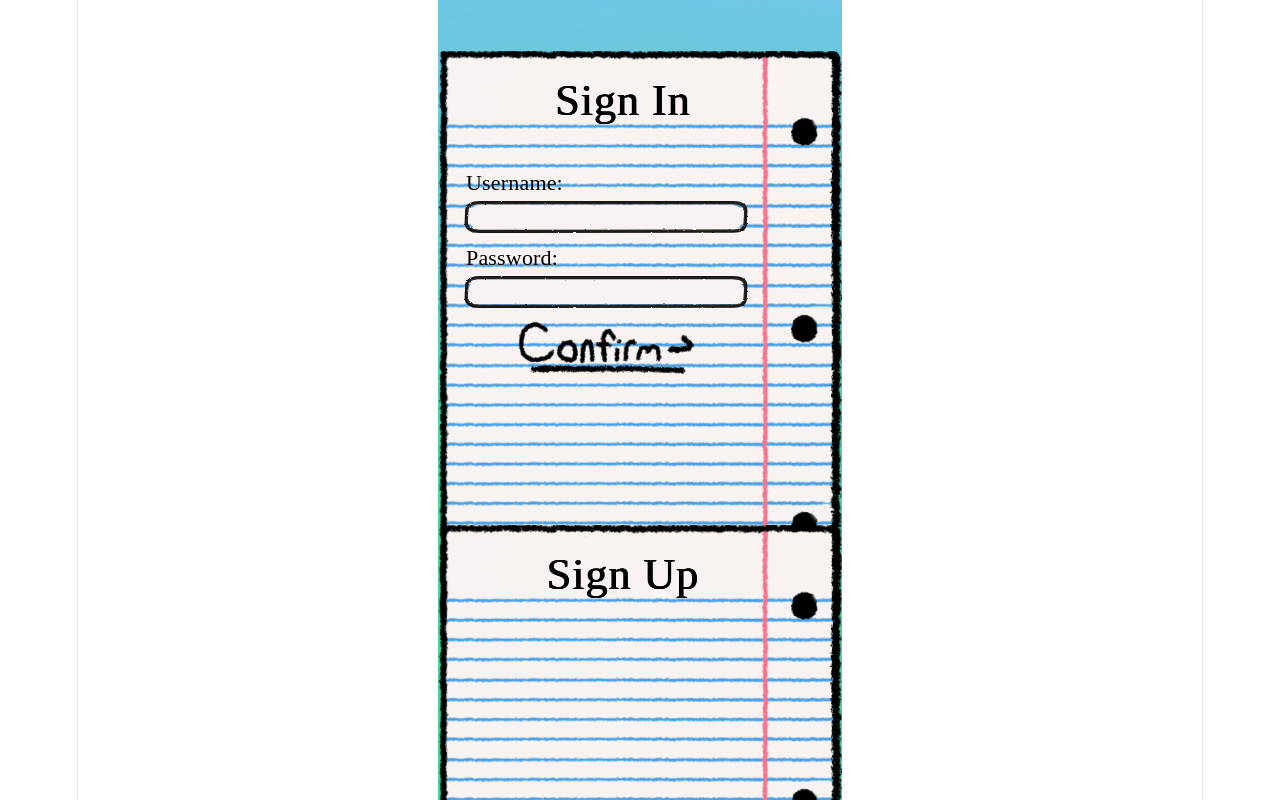
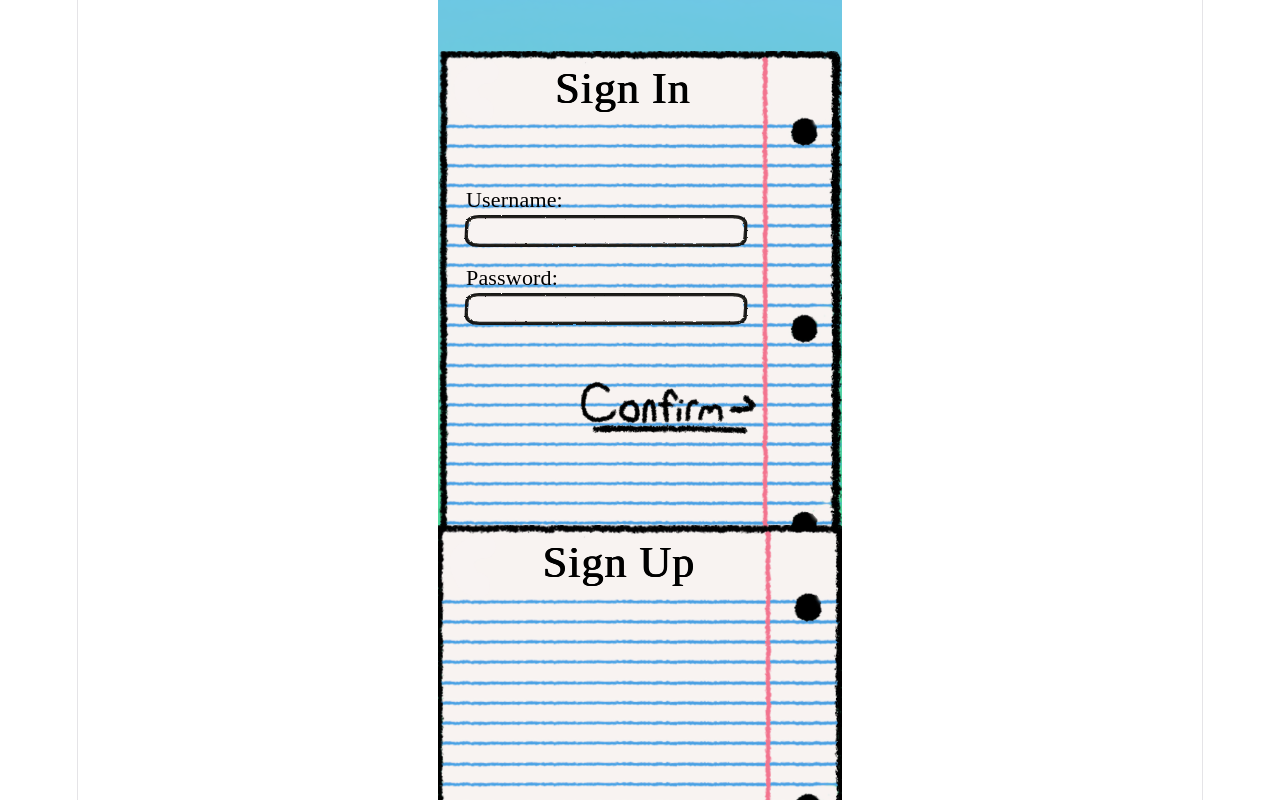
Before and after one commit to AliDAndrea/sugokuSudoku, a React (Vite) app in the folder Sugoku-Sudoku/: page /sign-in in a window 1280 px wide. Shown: the top 800 px of the page. Built offline with nearby package versions, Linux system fonts and the light colour scheme; a web font is replaced by a local one.

Commit message:
Sign In/Sign Up Page Formatting

```diff
--- a/Sugoku-Sudoku/src/AuthPage.css
+++ b/Sugoku-Sudoku/src/AuthPage.css
@@ -27,7 +27,7 @@
   height: 562px;
 }
 .auth-signin { top: 51px; z-index: 0; }
-.auth-signup { top: 525px; z-index: 1; }
+.auth-signup { top: 525px; left: -4px; width: 413px; height: 573px; z-index: 1; }
 .auth-signup[data-active='true'] { top: 188px; }
 .auth-paper { position: absolute; inset: 0; overflow: hidden; pointer-events: none; }
 .auth-paper img {
@@ -41,7 +41,11 @@
 .auth-title {
   position: absolute;
   left: 70px;
-  top: 26px;
+  top: 0;
+  height: 13.5%;
+  display: flex;
+  align-items: center;
+  justify-content: center;
   width: 230px;
   margin: 0;
   color: #000;
@@ -53,11 +57,16 @@
 }
 .auth-home { position: absolute; left: 12px; top: 11px; width: 51px; height: 63px; z-index: 10; }
 .auth-home img { width: 100%; height: 100%; }
-.auth-form { position: absolute; top: 115px; left: 28px; width: 280px; }
-.auth-field { display: block; margin-bottom: 13px; font-size: 22px; line-height: 28px;}
-.auth-confirm { display: block; margin: 13px auto 0; width: 180px; height: 60px; padding: 0; border: 0; background: transparent; cursor: pointer; }
+.auth-form { position: absolute; top: 135px; left: 28px; width: 280px; }
+.auth-field { display: block; margin-bottom: 22px; font-size: 22px; line-height: 22px; }
+.auth-field:last-of-type { margin-bottom: 0; }
+.auth-signup .auth-field:nth-of-type(2) { position: relative; top: 4px; }
+.auth-signup .auth-field:nth-of-type(3) { position: relative; top: 6px; }
+.auth-actions { display: flex; flex-direction: column; gap: 12px; padding-top: 24px; }
+.auth-confirm { display: block; margin: 0 0 0 112px; width: 180px; height: 60px; padding: 0; border: 0; background: transparent; cursor: pointer; }
 .auth-confirm img { width: 100%; height: 100%; }
-.auth-status { margin: 5px 0; font-size: 14px; line-height: 18px; }
+.auth-status { margin: 0; min-height: 19.5px; font-size: 16px; line-height: 19.5px; overflow-wrap: anywhere; }
+.auth-signup .auth-status { position: relative; top: 6px; }
 .auth-switch { display: block; color: #000; font-size: 16px; line-height: 22px; pointer-events: auto; }
 .auth-open { position: absolute; inset: 0; }
 .auth-confirm:focus-visible, .auth-switch:focus-visible, .auth-home:focus-visible { outline: 2px solid #171614; outline-offset: 3px; }
--- a/Sugoku-Sudoku/src/AuthPage.jsx
+++ b/Sugoku-Sudoku/src/AuthPage.jsx
@@ -20,6 +20,14 @@ function AuthNotebook({ signup, active }) {
     event.preventDefault()
     if (saving) return
     const data = new FormData(event.currentTarget)
+    if (!data.get('username').trim()) {
+      setStatus('Enter a username.')
+      return
+    }
+    if (!data.get('password') || (signup && !data.get('confirmation'))) {
+      setStatus(signup ? 'Enter and confirm your password.' : 'Enter your password.')
+      return
+    }
     if (signup && data.get('password') !== data.get('confirmation')) {
       setStatus('Passwords must match.')
       return
@@ -36,12 +44,14 @@ function AuthNotebook({ signup, active }) {
     <div className="auth-paper"><img src={images.BlankPage} alt="" /></div>
     <h1 className="auth-title">{title}</h1>
     <div className="profile-panel-content auth-content" data-active={active} aria-hidden={!active} inert={!active}>
-      <form onSubmit={submit} className="auth-form">
+      <form noValidate onSubmit={submit} onChange={() => setStatus('')} className="auth-form">
         <AuthField label="Username:" name="username" type="text" autoComplete="username" maxLength={30} pattern={'.*\\S.*'} disabled={saving}  />
-        <AuthField label="Password:" name="password" type="password" autoComplete={signup ? 'new-password' : 'current-password'} minLength={1} />
-        {signup && <AuthField label="Confirm Password:" name="confirmation" type="password" autoComplete="new-password" minLength={1} />}
-        <button type="submit" className="auth-confirm" disabled={saving} aria-label={title}><img src={images.ConfirmButton} alt="Confirm" /></button>
-        <p role="status" className="auth-status">{saving ? 'Saving?' : status}</p>
+        <AuthField label="Password:" name="password" type="password" autoComplete={signup ? 'new-password' : 'current-password'} minLength={1} disabled={saving} />
+        {signup && <AuthField label="Confirm Password:" name="confirmation" type="password" autoComplete="new-password" minLength={1} disabled={saving} />}
+        <div className="auth-actions">
+          <p role="alert" className="auth-status">{status}</p>
+          <button type="submit" className="auth-confirm" disabled={saving} aria-label={title}><img src={images.ConfirmButton} alt="Confirm" /></button>
+        </div>
       </form>
     </div>
     {!active && <Link className="auth-open" to={signup ? '/sign-up' : '/sign-in'} aria-label={`Open ${title.toLowerCase()}`} />}
```
